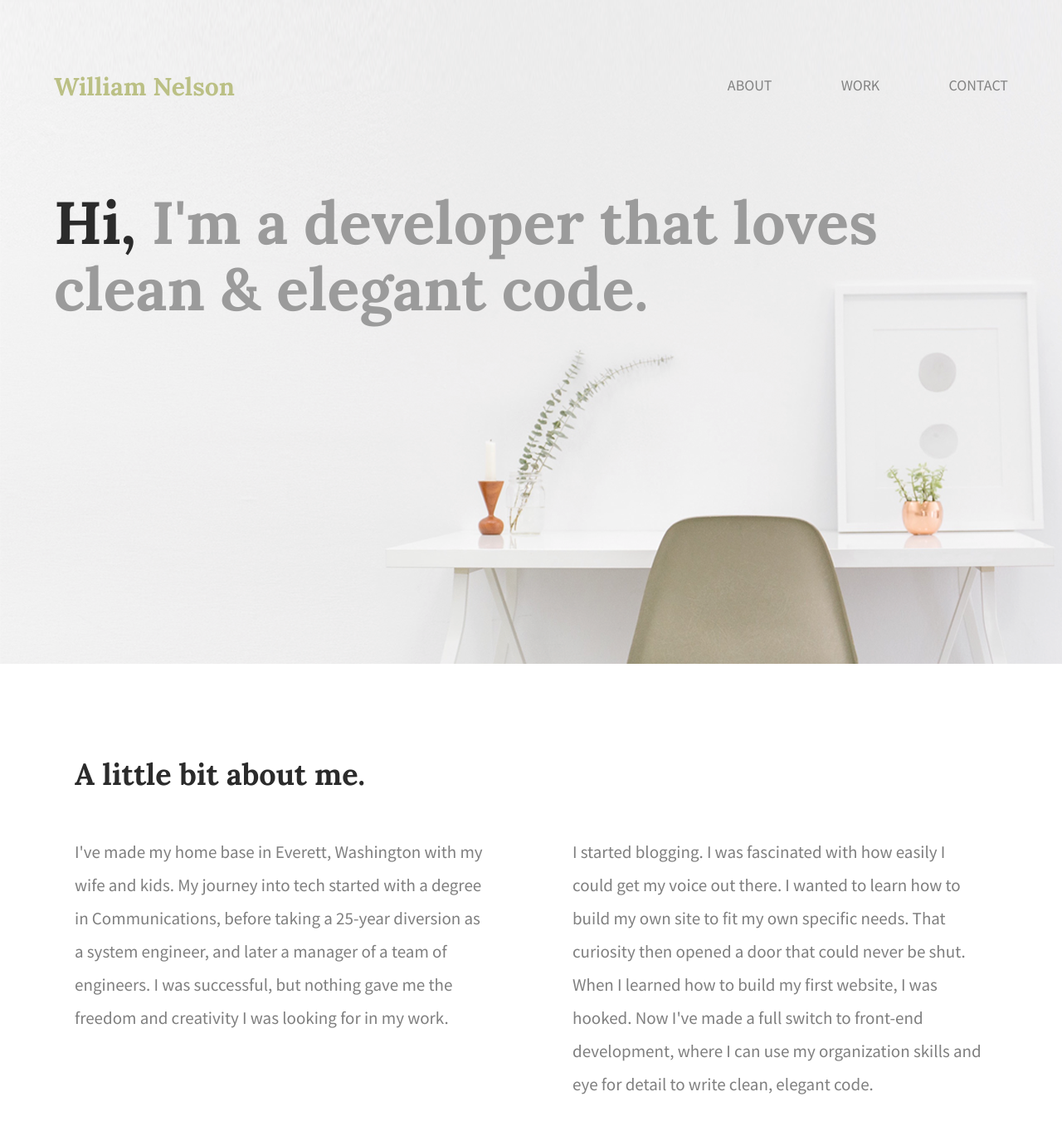
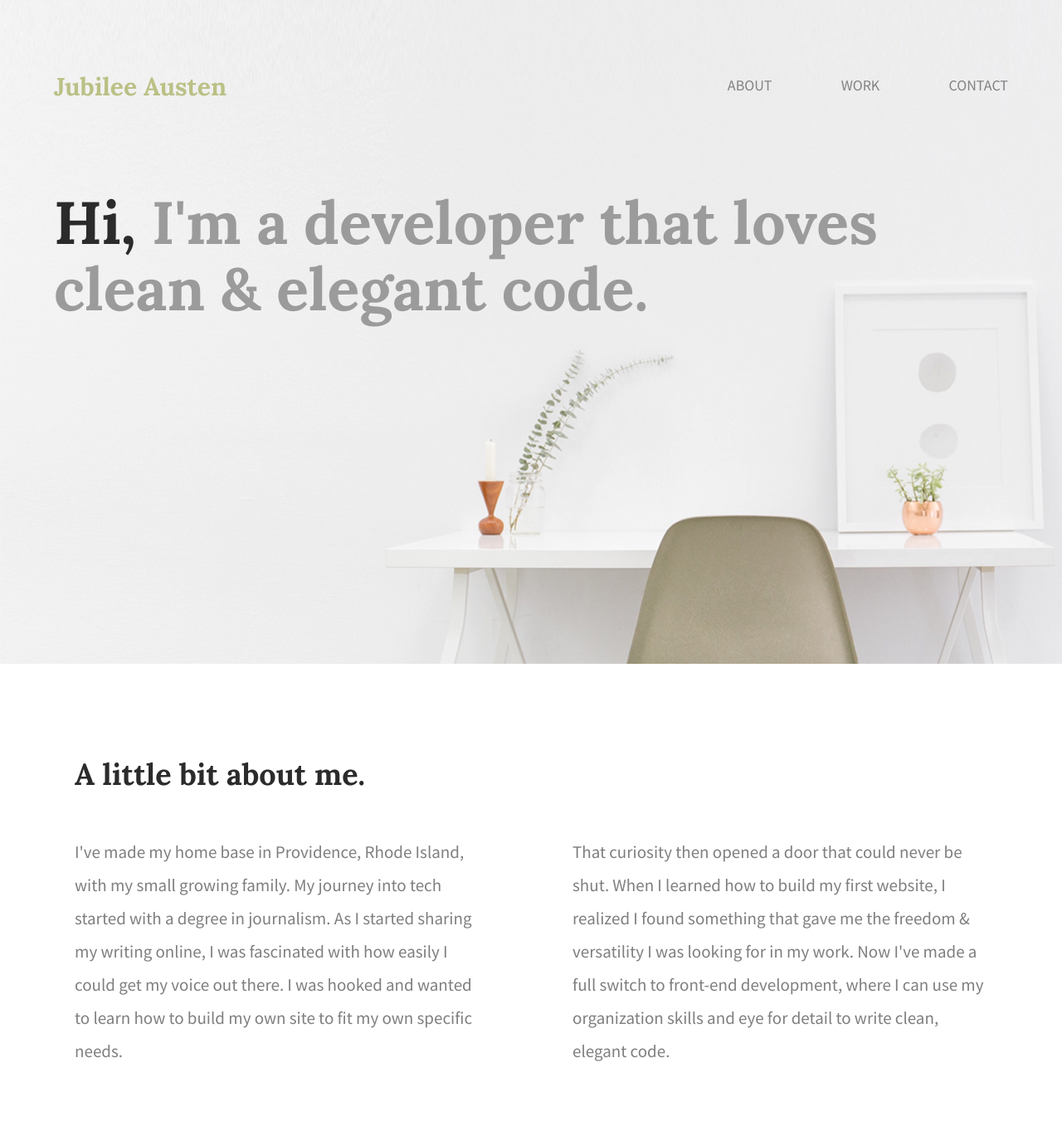
Before and after one commit to wdnelson01/jubilee, a plain HTML site: page index.html in a window 1280 px wide. Shown: the top 1351 px of the page at 83% size. Drawn offline with Linux system fonts and the light colour scheme.

Commit message:
revised index.html and main.css

```diff
--- a/index.html
+++ b/index.html
@@ -12,7 +12,7 @@
         <header>
             <div class="full-width">
                 <div class="half-width">
-                    <h1>William Nelson</h1>
+                    <h1>Jubilee Austen</h1>
                 </div>
                 <div class="half-width">
                     <nav>
@@ -32,10 +32,10 @@
                 <div class="full-width">
                     <h2>A little bit about me.</h2>
                     <div class="half-width">
-                        <p>I've made my home base in Everett, Washington with my wife and kids. My journey into tech started with a degree in Communications, before taking a 25-year diversion as a system engineer, and later a manager of a team of engineers. I was successful, but nothing gave me the freedom and creativity I was looking for in my work.</p>
+                        <p>I've made my home base in Providence, Rhode Island, with my small growing family. My journey into tech started with a degree in journalism. As I started sharing my writing online, I was fascinated with how easily I could get my voice out there. I was hooked and wanted to learn how to build my own site to fit my own specific needs.</p>
                     </div><!-- .half-width -->
                     <div class="half-width">
-                        <p>I started blogging. I was fascinated with how easily I could get my voice out there. I wanted to learn how to build my own site to fit my own specific needs. That curiosity then opened a door that could never be shut. When I learned how to build my first website, I was hooked. Now I've made a full switch to front-end development, where I can use my organization skills and eye for detail to write clean, elegant code.</p>
+                        <p>That curiosity then opened a door that could never be shut. When I learned how to build my first website, I realized I found something that gave me the freedom &amp; versatility I was looking for in my work. Now I've made a full switch to front-end development, where I can use my organization skills and eye for detail to write clean, elegant code.</p>
                     </div><!-- .half-width -->
                 </div><!-- .full-width -->
             </section><!-- #about -->
```
